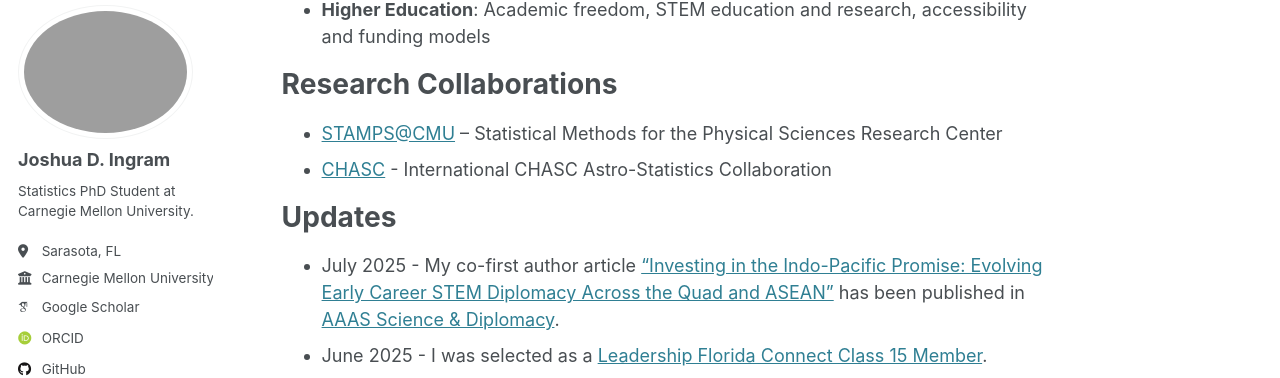
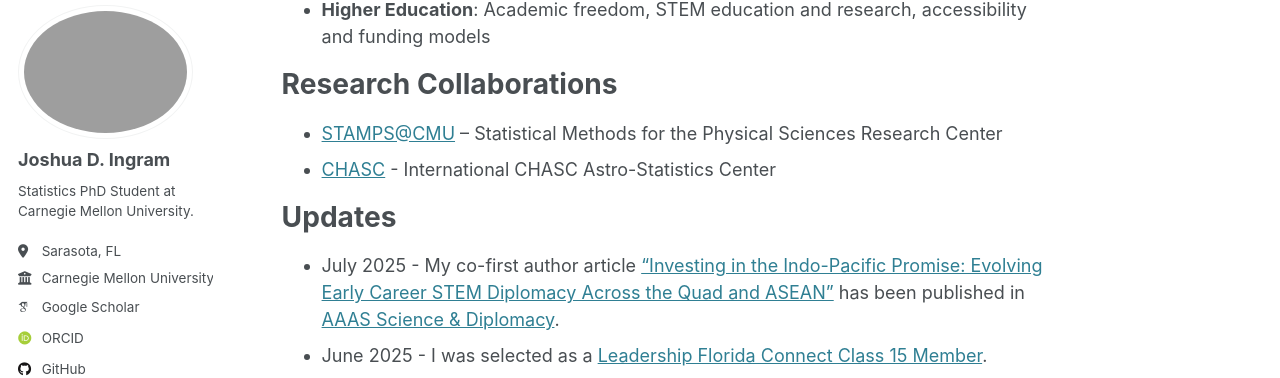
Before and after one commit to Joshuaingram/joshuaingram.github.io, a Jekyll site: the page built from _pages/about.md, in a window 1280 px wide and 900 px high, scrolled down 771 px. Shown: the part 101-479 px from the top of the window. Built offline with Jekyll 4.4.1, drawn with Linux system fonts in a browser that asks for light colours; some web fonts are replaced.

Commit message:
Fix typo in CHASC collaboration description

```diff
--- a/_pages/about.md
+++ b/_pages/about.md
@@ -23,7 +23,7 @@ Research Collaborations
 ======
 
 * [STAMPS@CMU](https://www.cmu.edu/dietrich/statistics-datascience/stamps/) – Statistical Methods for the Physical Sciences Research Center
-* [CHASC](https://hea-www.harvard.edu/astrostat/) - International CHASC Astro-Statistics Collaboration
+* [CHASC](https://hea-www.harvard.edu/astrostat/) - International CHASC Astro-Statistics Center
 
 Updates
 ======
```
